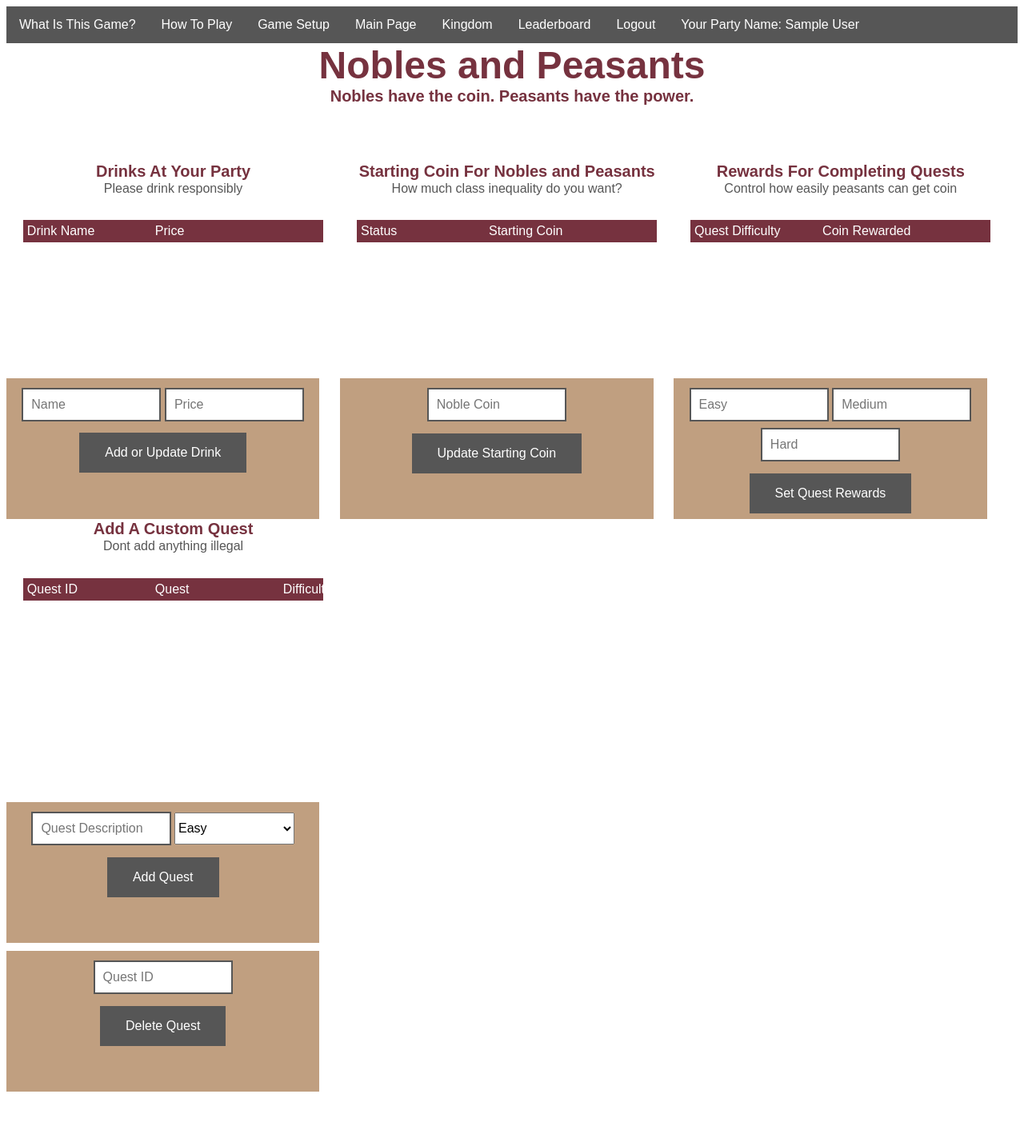
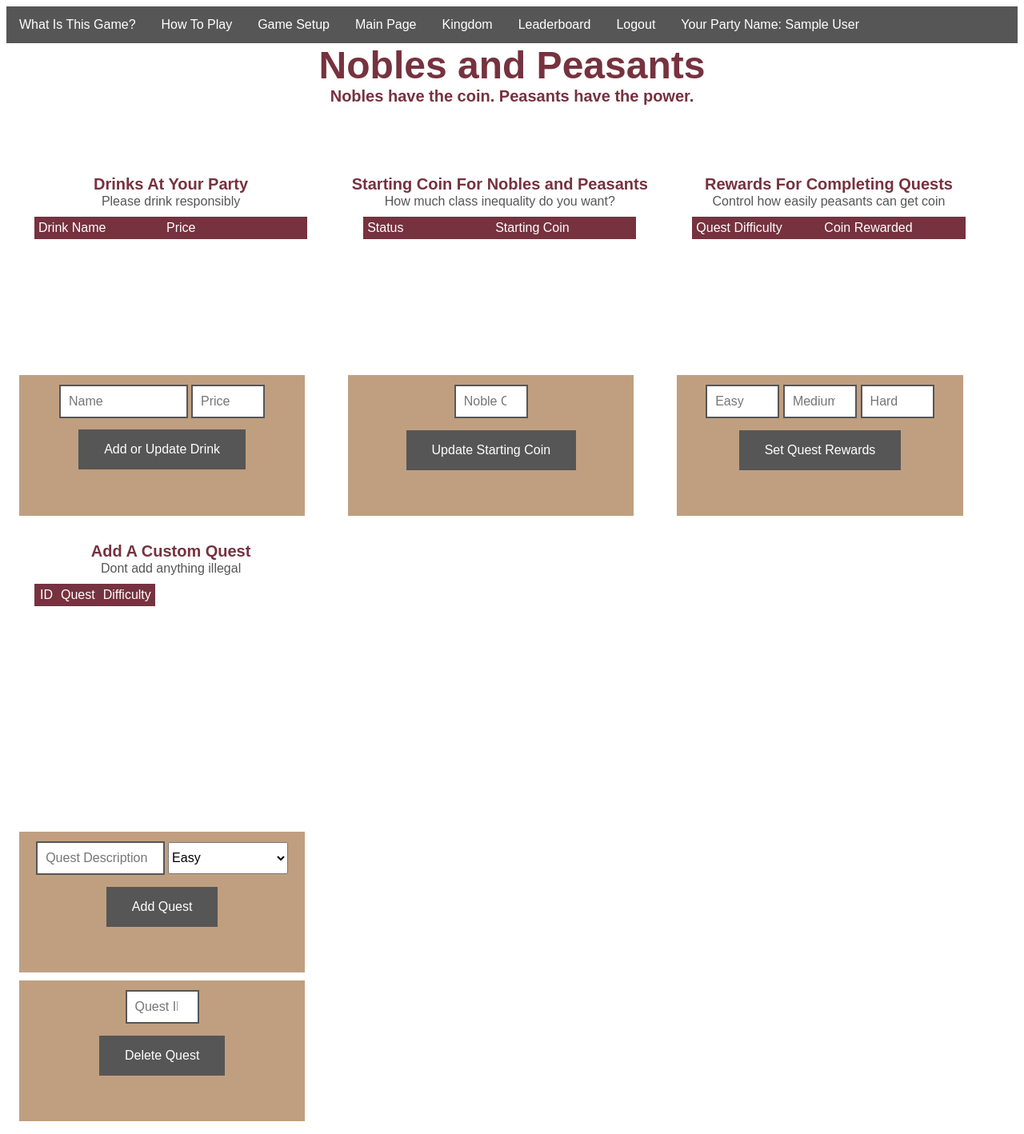
Before and after one commit to mfrasco/Nobles_and_Peasants, a Flask app: page /set_up in a window 1280 px wide. Shown: the whole page at 80% size. Before the commit the page ends 1365 px from the top, so only its background shows below. Run offline with Flask 3, Linux system fonts and the light colour scheme; the visitor is signed in with stand-in values (Sample User, id 1); data that the repository does not hold is empty.

Commit message:
adding table for custom quest

```diff
--- a/nobles_and_peasants/static/style.css
+++ b/nobles_and_peasants/static/style.css
@@ -78,7 +78,7 @@ li a:hover {
 }
 
 .num_box {
-  width: 40%;
+  width: 20%;
   padding: 10px;
   border: solid 2px #565656;
   transition: border 0.3s;
@@ -105,7 +105,16 @@ li a:hover {
     width: 90%;
     table-layout: fixed;
     border-collapse: collapse;
-    margin: 30px auto 10px auto;
+    margin: 10px auto 10px auto;
+}
+
+.q_table {
+  width: 90%;
+  margin: 10px auto auto auto;
+  border-collapse: collapse;
+  display: block;
+  height: 300px;
+  overflow-y: scroll;
 }
 
 .nap_table th {
@@ -119,9 +128,22 @@ li a:hover {
     min-width: 150px;
 }
 
+.q_table td {
+  padding: 5px;
+}
+
 .nap_table thead {
     background-color: #76323F;
     color: white;
+}
+
+.q_table thead {
+  background-color: #76323F;
+  color: white;
+}
+
+#quest_table tbody {
+  height: 300px;
 }
 
 .nap_table thead tr {
@@ -270,8 +292,9 @@ li a:hover {
 
 .setup_block {
     float: left;
-    width: 33%;
+    width: 30%;
     min-width: 320px;
+    padding: 1em;
 }
 
 .setup_form { margin: 10px auto 0px auto;
@@ -281,11 +304,6 @@ li a:hover {
               height: 160px;
               display: inline-block;
               text-align: center; }
-
-.scrollit {
-    overflow:scroll;
-    height:300px;
-}
 
 /*-------------------Main Page------------------------*/
 
--- a/nobles_and_peasants/templates/setup.html
+++ b/nobles_and_peasants/templates/setup.html
@@ -84,14 +84,13 @@
         <div class="setup_block" id="add_quest">
             <h3>Add A Custom Quest</h3>
             <p>Dont add anything illegal</p>
-            <div class="scrollit">
-                <table class="nap_table" id="quest_table">
+            <table class="q_table" id="quest_table">
                 <thead>
-                        <tr>
-                            <td>Quest ID</td>
+                    <th>
+                        <td>ID</td>
                         <td>Quest</td>
                         <td>Difficulty</td>
-                        </tr>
+                    </th>
                 </thead>
                 <tbody>
                     {% for q in quests %}
@@ -103,9 +102,8 @@
                     {% endfor %}
                 </tbody>
             </table>
-            </div>
             <form action="{{ url_for('game.add_quest') }}" method="post" class="setup_form" id="add_quest_form">
-                <input class="num_box" type="text" name="quest" placeholder="Quest Description" required></input>
+                <input class="input_box" type="text" name="quest" placeholder="Quest Description" required></input>
                 <select class="select_box" name="difficulty" required>
                     <option value="easy" selected>Easy</option>
                     <option value="medium">Medium</option>
```
Lines whose indentation alone changed are shown as unchanged.
